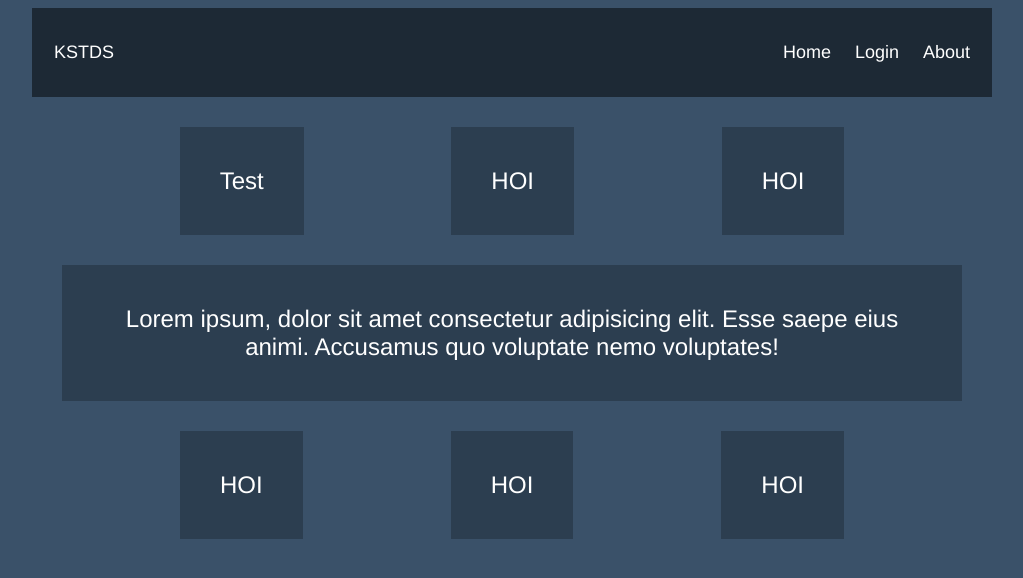
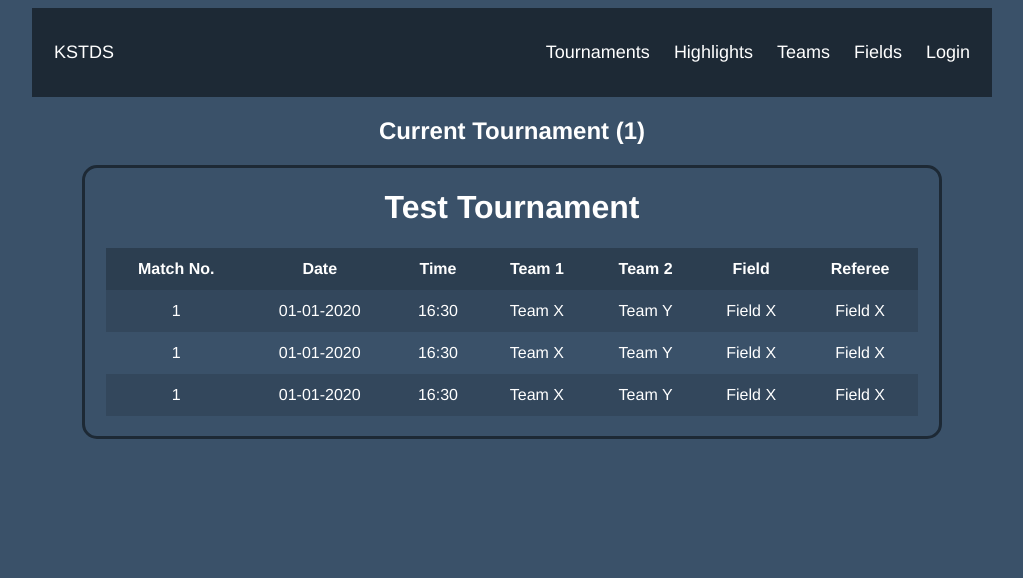
Before and after one commit to Just-Hussain/kstds, a Vue app in the folder client/: page /#/ in a window 1280 px wide. Shown: the top 578 px of the page, without its empty margins (128-1151 px from the left). Built offline with nearby package versions, Linux system fonts and the light colour scheme.

Commit message:
created home view with table of matches, updated header

```diff
--- a/client/src/App.vue
+++ b/client/src/App.vue
@@ -2,16 +2,7 @@
 	<div id="app">
 		<AppHeader></AppHeader>
 
-		<div class="cards">
-			<BaseCard></BaseCard>
-			<BaseCard>HOI</BaseCard>
-			<BaseCard>HOI</BaseCard>
-			<BaseCard>Lorem ipsum, dolor sit amet consectetur adipisicing elit.
-			Esse saepe eius animi. Accusamus quo voluptate nemo voluptates!</BaseCard>
-			<BaseCard>HOI</BaseCard>
-			<BaseCard>HOI</BaseCard>
-			<BaseCard>HOI</BaseCard>
-		</div>
+		<Home></Home>
 	</div>
 </template>
 
@@ -19,12 +10,14 @@
 	import AppHeader from './components/AppHeader'
 	// BaseCard needs to be wrapped in a flex container for best results
 	import BaseCard from './components/BaseCard'
+	import Home from './views/Home'
 
 	export default {
 		name: 'App',
 		components: {
 			AppHeader,
-			BaseCard
+			BaseCard,
+			Home
 		}
 	}
 
@@ -40,7 +33,7 @@
 		font-family: Avenir, Helvetica, Arial, sans-serif;
 		text-align: center;
 
-		color: #2c3e50;
+		/* color: #2c3e50; */
 		margin: auto;
 		max-width: 960px;
 	}
--- a/client/src/components/AppHeader.vue
+++ b/client/src/components/AppHeader.vue
@@ -2,9 +2,11 @@
   <div class="header">
     <router-link to="/">KSTDS</router-link>
     <div class="header-right">
-      <router-link to="/">Home</router-link>
+      <router-link to="/">Tournaments</router-link>
+      <router-link to="/">Highlights</router-link>
+      <router-link to="/">Teams</router-link>
+      <router-link to="/">Fields</router-link>
       <router-link to="/">Login</router-link>
-      <router-link to="/">About</router-link>
     </div>
   </div>
 </template>
@@ -62,7 +64,7 @@
   }
 
   /* Add media queries for responsiveness - when the screen is 500px wide or less, stack the links on top of each other */
-  @media screen and (max-width: 500px) {
+  @media screen and (max-width: 600px) {
     .header a {
       float: none;
       display: block;
--- /dev/null
+++ b/client/src/views/Home.vue
@@ -0,0 +1,112 @@
+<template>
+  <main>
+    <h2>Current Tournament ({{ tour_id }})</h2>
+    <div class="outer">
+      <h1>{{ tour_name }}</h1>
+      <div style="overflow-x:auto">
+        <table class="matches">
+          <tr>
+            <th>Match No.</th>
+            <th>Date</th>
+            <th>Time</th>
+            <th>Team 1</th>
+            <th>Team 2</th>
+            <th>Field</th>
+            <th>Referee</th>
+          </tr>
+
+          <tr>
+            <td>1</td>
+            <td>01-01-2020</td>
+            <td>16:30</td>
+            <td>Team X</td>
+            <td>Team Y</td>
+            <td>Field X</td>
+            <td>Field X</td>
+          </tr>
+
+          <tr>
+            <td>1</td>
+            <td>01-01-2020</td>
+            <td>16:30</td>
+            <td>Team X</td>
+            <td>Team Y</td>
+            <td>Field X</td>
+            <td>Field X</td>
+          </tr>
+
+          <tr>
+            <td>1</td>
+            <td>01-01-2020</td>
+            <td>16:30</td>
+            <td>Team X</td>
+            <td>Team Y</td>
+            <td>Field X</td>
+            <td>Field X</td>
+          </tr>
+
+        </table>
+      </div>
+    </div>
+  </main>
+</template>
+
+<script>
+import BaseCard from './../components/BaseCard'
+
+export default {
+  name: 'Home',
+  components: {
+    BaseCard
+  },
+
+  data() {
+    return {
+      tour_id: 1,
+      tour_name: 'Test Tournament'
+    }
+  }
+}
+</script>
+
+<style scoped>
+
+  main {
+    max-width: 860px;
+    margin: auto;
+  }
+
+  .outer {
+    border-style: solid;
+    border-radius: 15px;
+    /* border-width: 1px; */
+    border-color: #1d2935;
+  }
+
+  .matches {
+    border-collapse: collapse;
+    width: 95%;
+    margin: auto;
+    margin-bottom: 20px;
+
+  }
+
+  .matches td, .matches th {
+    padding: 12px;
+  }
+
+  .matches tr:nth-child(even) {
+    background-color: #2c3e5081;
+  }
+
+  .matches tr:hover {
+    background-color: #42b983e7;
+  }
+
+  .matches th {
+    padding-top: 12px;
+    padding-bottom: 12px;
+    background-color: #2c3e50;
+    color: white;
+  }
+</style>
```
Also changed, not shown: client/src/views/placeholder.vue (deleted, +0 -18 lines).
